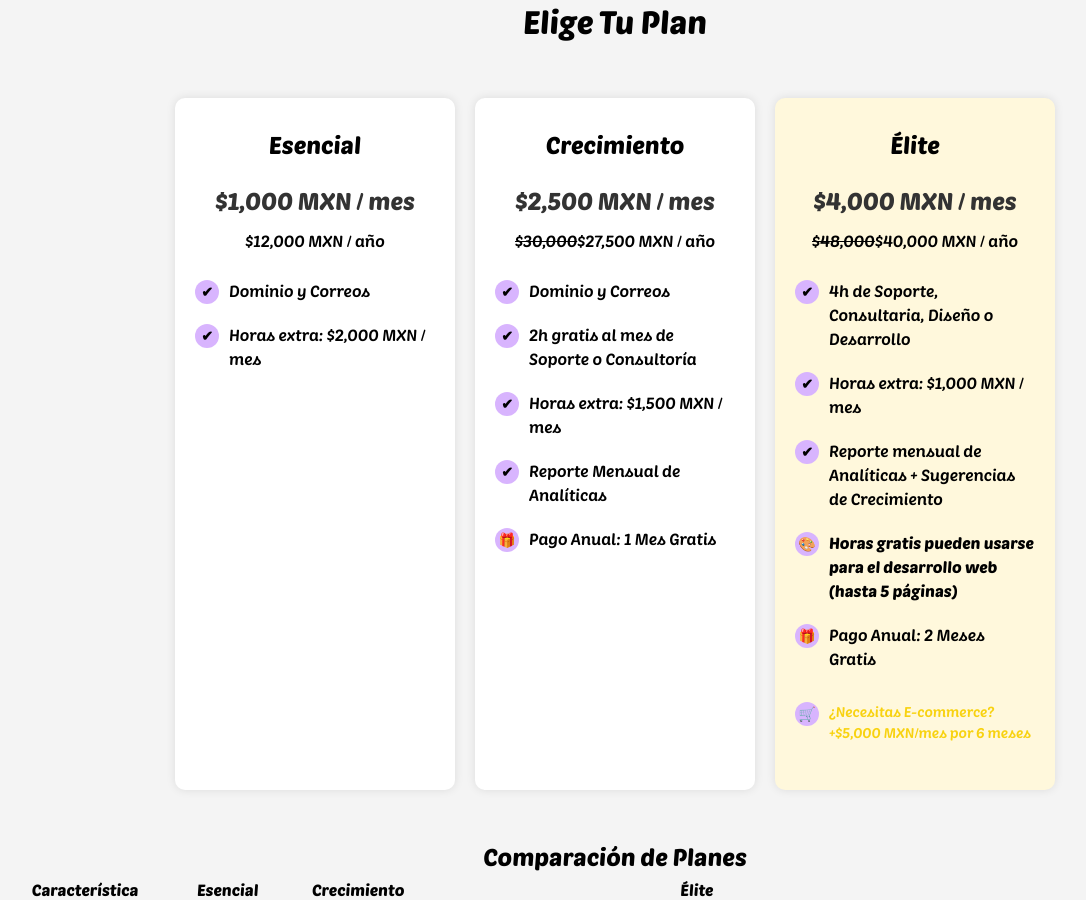
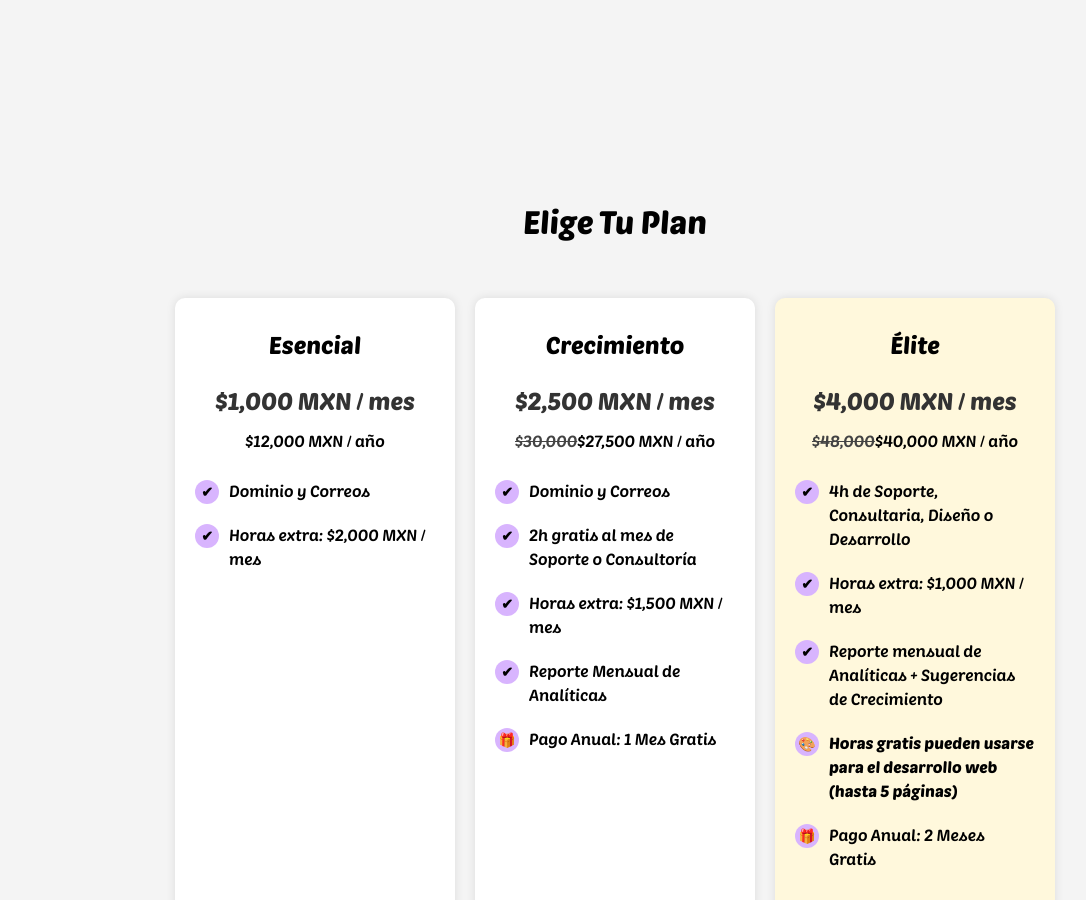
Before and after one commit to BennyRaccoon/buncult-website, a Next.js app: page /oferta-web in a window 1280 px wide. Shown: the top 900 px of the page, without its empty margins (25-1111 px from the left). Built offline with nearby package versions, Linux system fonts and the light colour scheme.

Commit message:
Update styles.css

```diff
--- a/app/oferta-web/styles.css
+++ b/app/oferta-web/styles.css
@@ -1,9 +1,13 @@
 body {
-    margin: 0;
+    margin: 200px 0;
     padding: 0;
     background-color: #f4f4f4;
     text-align: center;
     color: black; /* Ensure all text is black */
+}
+
+del {
+    color: #434343;
 }
 
 .container {
@@ -49,6 +53,14 @@ body {
     gap: 10px;
 }
 
+.red {
+    color: maroon;
+}
+
+td:nth-child(1) {
+    text-align: left;
+}
+
 .icon {
     display: inline-flex;
     align-items: center;
```
